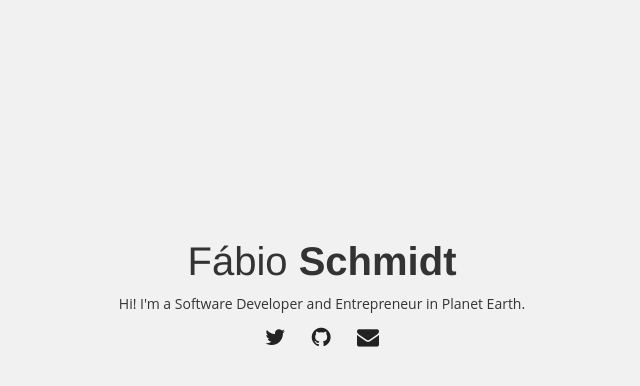
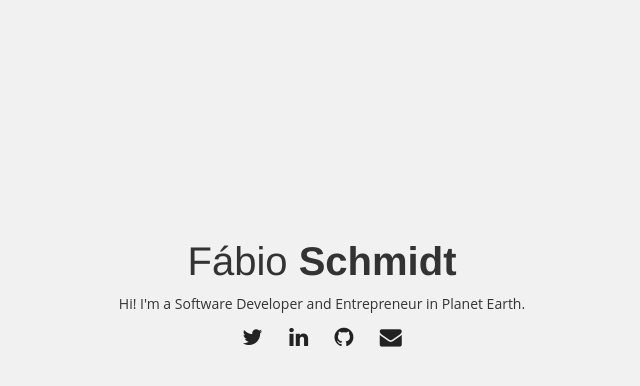
Before and after one commit to fcschmidt/fcschmidt.github.io, a Jekyll site: the page built from index.html, in a window 1280 px wide. Shown: the top 386 px of the page, without its empty margins (318-958 px from the left). Built offline with Jekyll 4.4.1, drawn with Linux system fonts in a browser that asks for light colours; the list of posts is cut into pages by our own code.

Commit message:
Added new linkedin

```diff
--- a/index.html
+++ b/index.html
@@ -19,11 +19,11 @@ description: "Personal web page, blog and promoter projects!"
             <a href="{{ s.twitter }}" target="_blank" title="Visit me on Twitter"><i class="fa fa-twitter"></i></a>
         </li>
         {% endif %}
-<!--         {% if s.linkedin %}
+        {% if s.linkedin %}
         <li>
             <a href="{{ s.linkedin }}" target="_blank" title="Visit me on Linkedin"><i class="fa fa-linkedin"></i></a>
         </li>
-        {% endif %} -->
+        {% endif %}
         {% if s.github %}
         <li>
             <a href="{{ s.github }}" target="_blank" title="Visit me on Github"><i class="fa fa-github"></i></a>
```
